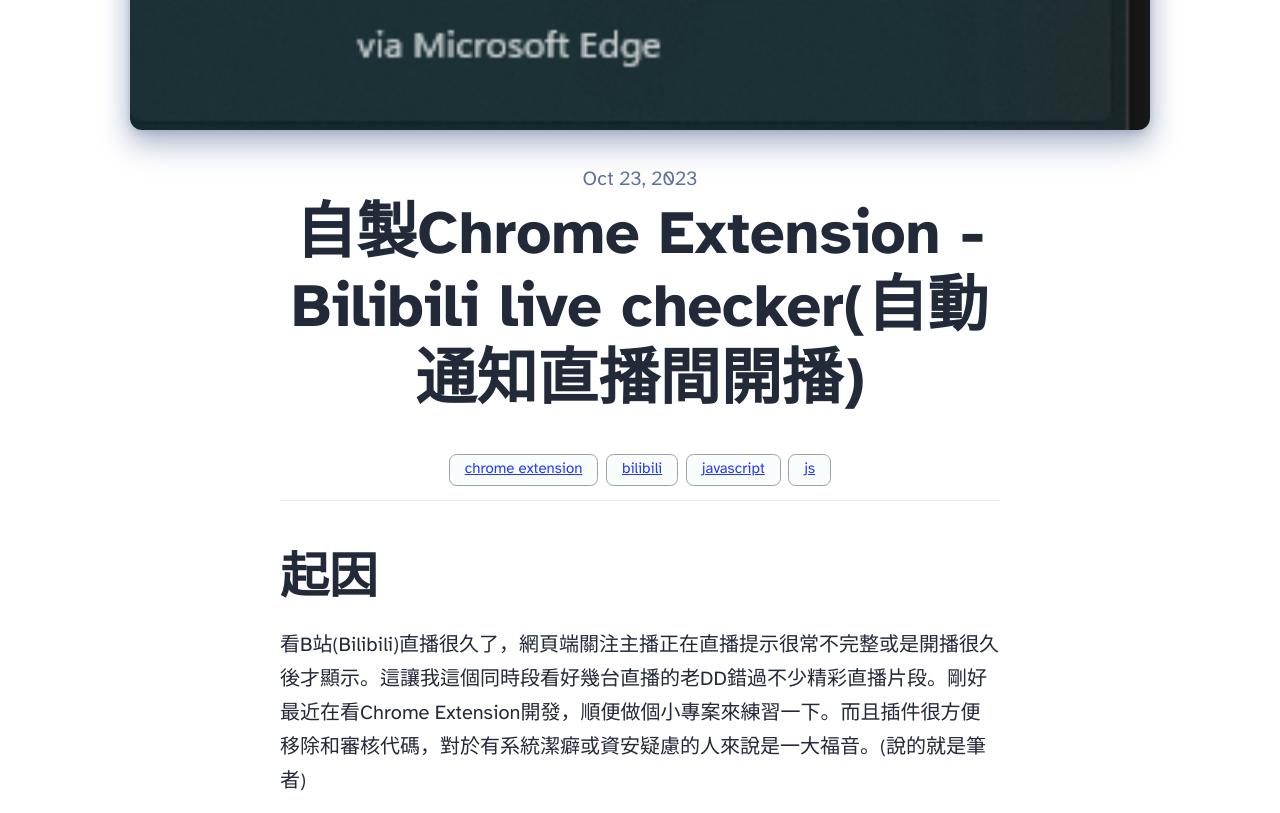
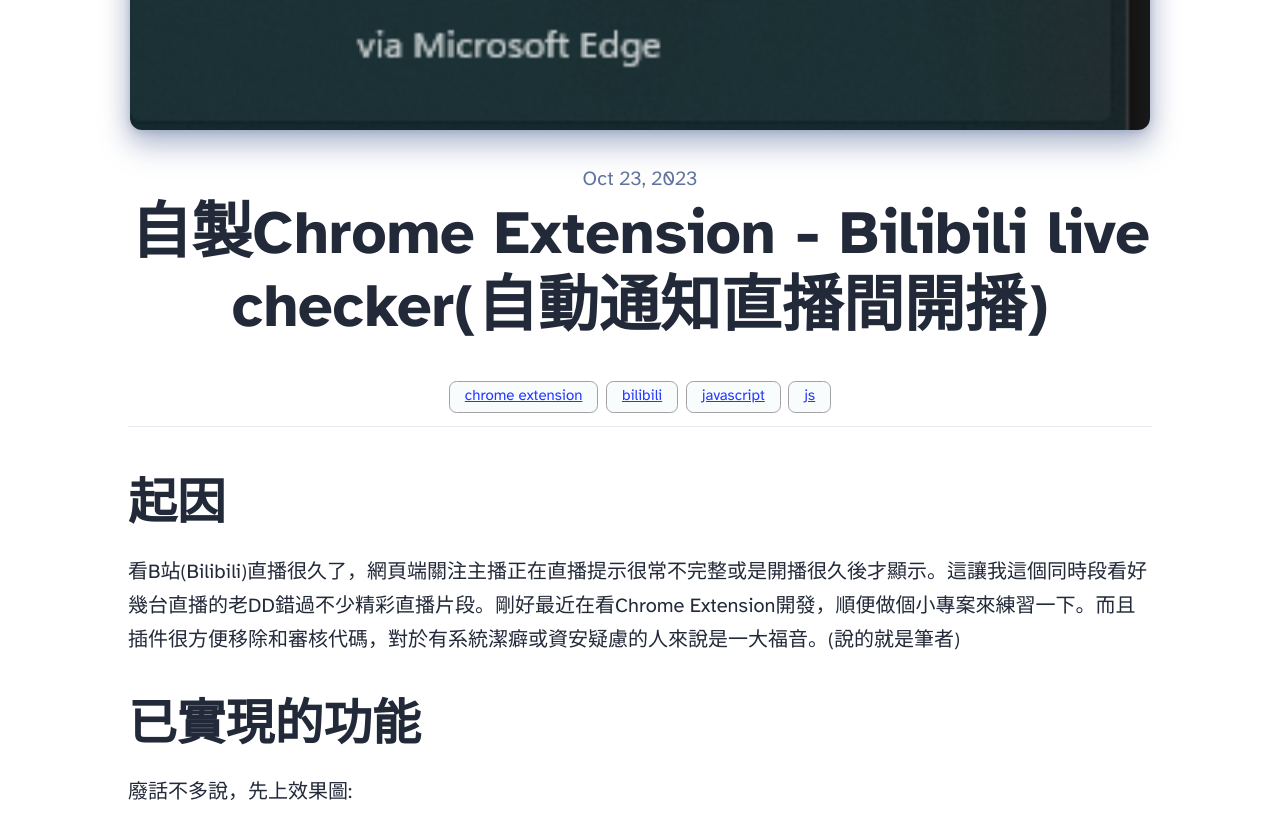
Before and after one commit to wakizashi1024/wakizashi1024.github.io, an Astro site: page /blog/bilibili_live_checker in a window 1280 px wide. Shown: the part 780-1593 px from the top of the page. Built offline with nearby package versions, Linux system fonts and the light colour scheme; Astro itself is replaced by a stand-in of ours.

Commit message:
BlogPost: adjust content container width

```diff
--- a/src/layouts/BlogPost.astro
+++ b/src/layouts/BlogPost.astro
@@ -28,7 +28,7 @@ const { title, subtitle = "", description, pubDate, updatedDate, heroImage, tags
 		}
 
 		.prose {
-			width: 720px;
+			width: 1024px;
 			max-width: calc(100% - 2em);
 			margin: auto;
 			padding: 1em;
```
